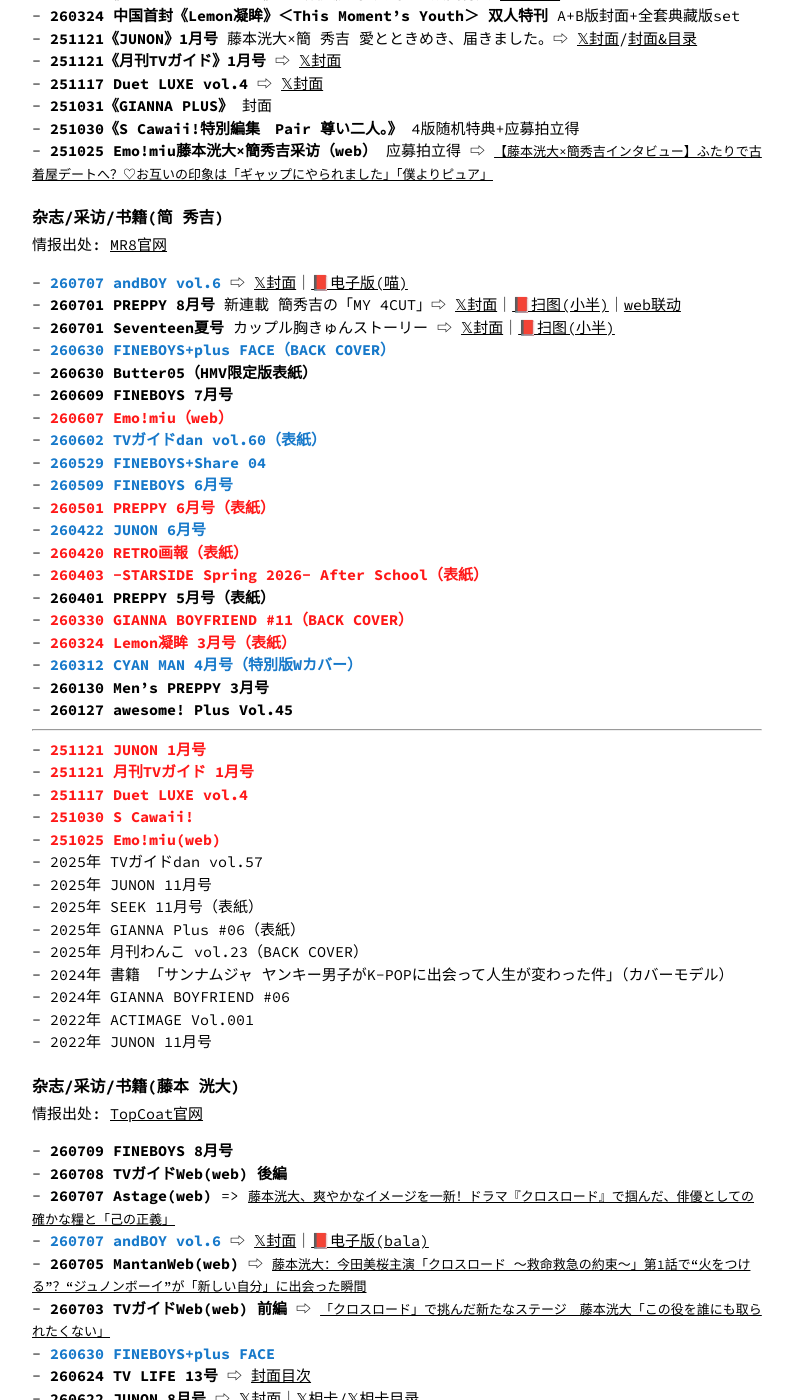
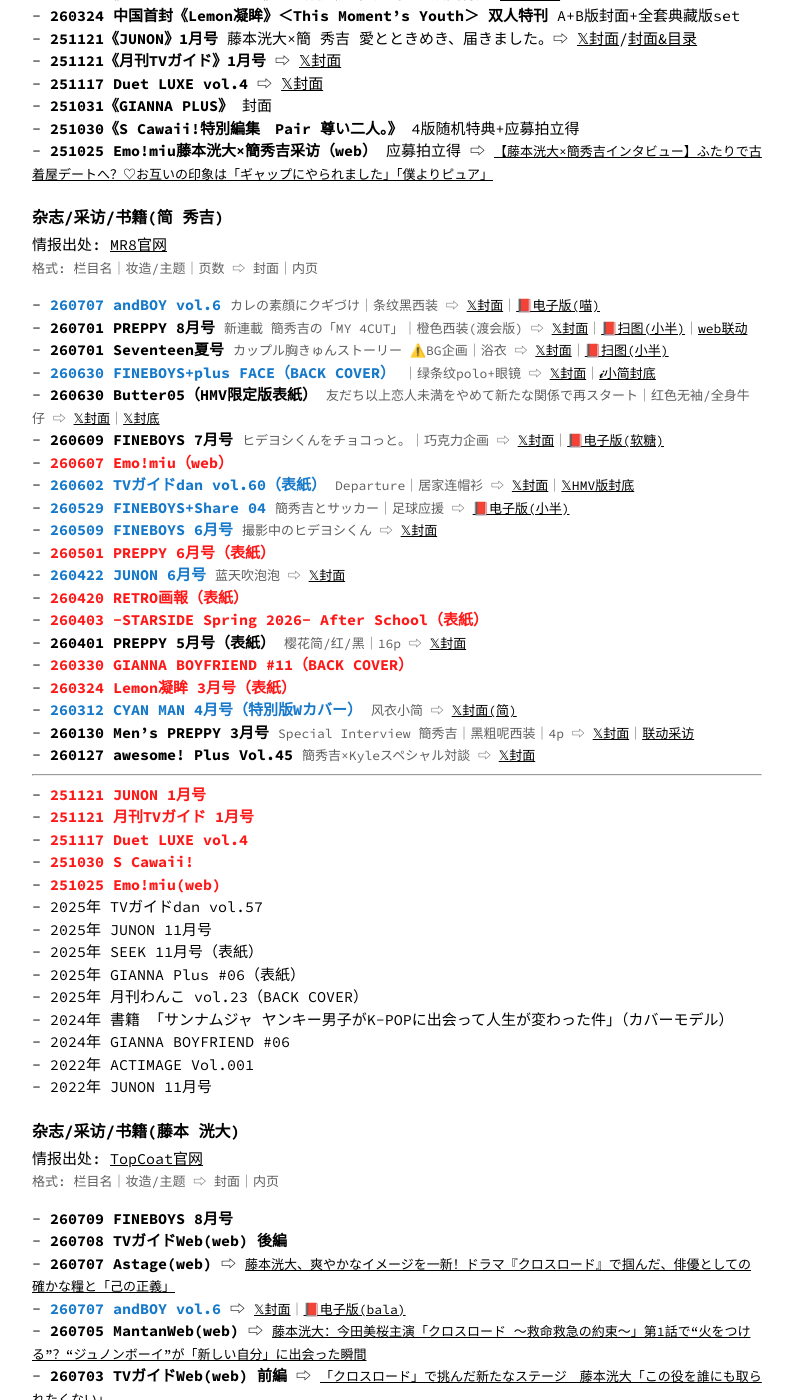
Before and after one commit to eri329/hidekou, a Jekyll site: the page built from category.md, in a window 1280 px wide and 1400 px high, scrolled down 809 px. Shown: the whole window, without its empty margins (243-1036 px from the left). Built offline with Jekyll 4.4.1, drawn with Linux system fonts in a browser that asks for light colours; comment, search, counter and statistics services are not loaded.

Commit message:
magazine update

```diff
--- a/category.md
+++ b/category.md
@@ -50,27 +50,29 @@ permalink: /category/
 {: #kan-magazine}
 
 情报出处: [MR8官网](https://mr8.jp/talent/%E7%B0%A1%E7%A7%80%E5%90%89/)
+<span>格式: 栏目名｜妆造/主题｜页数 ⇨ 封面｜内页</span>{: .text-small}
+<!-- <span> ⇨ </span>{: .text-small} -->
 
-* **260707 andBOY vol.6**{: .text-blue} ⇨ [𝕏封面](https://x.com/andboy_jp/status/2072249149676990599)｜[📕电子版(喵)](http://xhslink.com/o/84yFhSo4VAQ)
-* **260701 PREPPY 8月号** 新連載 簡秀吉の「MY 4CUT」⇨ [𝕏封面](https://x.com/preppy_magazine/status/2066460713368125449)｜[📕扫图(小半)](http://xhslink.com/o/6DVnG9ArKC2)｜[web联动](https://preppyweb.com/article/30542)
-* **260701 Seventeen夏号** カップル胸きゅんストーリー ⇨ [𝕏封面](https://x.com/SeventeenJP_mag/status/2072106685565702544)｜[📕扫图(小半)](http://xhslink.com/o/75zutaSZrNq)
-* **260630 FINEBOYS+plus FACE（BACK COVER）**{: .text-blue}
-* **260630 Butter05（HMV限定版表紙）**
-* **260609 FINEBOYS 7月号**
+* **260707 andBOY vol.6**{: .text-blue} <span>カレの素顔にクギづけ｜条纹黑西装 ⇨ [𝕏封面](https://x.com/andboy_jp/status/2072249149676990599)｜[📕电子版(喵)](http://xhslink.com/o/84yFhSo4VAQ)</span>{: .text-small}
+* **260701 PREPPY 8月号** <span>新連載 簡秀吉の「MY 4CUT」｜橙色西装(渡会版) ⇨ [𝕏封面](https://x.com/preppy_magazine/status/2066460713368125449)｜[📕扫图(小半)](http://xhslink.com/o/6DVnG9ArKC2)｜[web联动](https://preppyweb.com/article/30542)</span>{: .text-small}
+* **260701 Seventeen夏号** <span>カップル胸きゅんストーリー ⚠️BG企画｜浴衣 ⇨ [𝕏封面](https://x.com/SeventeenJP_mag/status/2072106685565702544)｜[📕扫图(小半)](http://xhslink.com/o/75zutaSZrNq)</span>{: .text-small}
+* **260630 FINEBOYS+plus FACE（BACK COVER）**{: .text-blue} <span>｜绿条纹polo+眼镜 ⇨ [𝕏封面](https://x.com/hinode_pub/status/2070107235414384994)｜[𝓲小简封底](https://www.instagram.com/p/DaAdGW9JiGT/)</span>{: .text-small}
+* **260630 Butter05（HMV限定版表紙）** <span>友だち以上恋人未満をやめて新たな関係で再スタート｜红色无袖/全身牛仔 ⇨ [𝕏封面](https://x.com/Auditionblue/status/2069742330542784768)｜[𝕏封底](https://x.com/Auditionblue/status/2069743589697921319)</span>{: .text-small}
+* **260609 FINEBOYS 7月号** <span>ヒデヨシくんをチョコっと。｜巧克力企画 ⇨ [𝕏封面](https://x.com/hinode_pub/status/2064132868310462598)｜[📕电子版(软糖)](http://xhslink.com/o/6r2QzTJl4nq)</span>{: .text-small}
 * **260607 Emo!miu（web）**{: .text-red}
-* **260602 TVガイドdan vol.60（表紙）**{: .text-blue}
-* **260529 FINEBOYS+Share 04**{: .text-blue}
-* **260509 FINEBOYS 6月号**{: .text-blue}
+* **260602 TVガイドdan vol.60（表紙）**{: .text-blue} <span>Departure｜居家连帽衫 ⇨ [𝕏封面](https://x.com/TVguidePERSON/status/2059183389496992182)｜[𝕏HMV版封底](https://x.com/TVguidePERSON/status/2059184041790980175)</span>{: .text-small}
+* **260529 FINEBOYS+Share 04**{: .text-blue} <span>簡秀吉とサッカー｜足球应援 ⇨ [📕电子版(小半)](http://xhslink.com/o/2dyRCZC3mAv)</span>{: .text-small}
+* **260509 FINEBOYS 6月号**{: .text-blue} <span>撮影中のヒデヨシくん ⇨ [𝕏封面](https://x.com/hinode_pub/status/2050175903460954559)</span>{: .text-small}
 * **260501 PREPPY 6月号（表紙）**{: .text-red}
-* **260422 JUNON 6月号**{: .text-blue}
+* **260422 JUNON 6月号**{: .text-blue} <span>蓝天吹泡泡 ⇨ [𝕏封面](https://x.com/junon_jp/status/2046136806685708565)</span>{: .text-small}
 * **260420 RETRO画報（表紙）**{: .text-red}
 * **260403 -STARSIDE Spring 2026- After School（表紙）**{: .text-red}
-* **260401 PREPPY 5月号（表紙）**
+* **260401 PREPPY 5月号（表紙）** <span>樱花简/红/黑｜16p ⇨ [𝕏封面](https://x.com/preppy_magazine/status/2023958811040502198)</span>{: .text-small}
 * **260330 GIANNA BOYFRIEND #11（BACK COVER）**{: .text-red}
 * **260324 Lemon凝眸 3月号（表紙）**{: .text-red}
-* **260312 CYAN MAN 4月号（特別版Wカバー）**{: .text-blue}
-* **260130 Men’s PREPPY 3月号**
-* **260127 awesome! Plus Vol.45**
+* **260312 CYAN MAN 4月号（特別版Wカバー）**{: .text-blue} <span> 风衣小简 ⇨ [𝕏封面(简)](https://x.com/CYANMANMAGAZINE/status/2023306422604476833)</span>{: .text-small}
+* **260130 Men’s PREPPY 3月号** <span> Special Interview 簡秀吉｜黑粗呢西装｜4p ⇨ [𝕏封面](https://x.com/MensPREPPY/status/2012004381089284252)｜[联动采访](https://preppyweb.com/article/13642) </span>{: .text-small}
+* **260127 awesome! Plus Vol.45** <span> 簡秀吉×Kyleスペシャル対談 ⇨ [𝕏封面](https://x.com/BP25th_awesome/status/2014947061503029580)</span>{: .text-small}
 
 ---
 * **251121 JUNON 1月号**{: .text-red}
@@ -92,16 +94,17 @@ permalink: /category/
 {: #kou-magazine}
 
 情报出处: [TopCoat官网](https://topcoat.co.jp/kodai_fujimoto/contents/schedule/magazine)
+<span>格式: 栏目名｜妆造/主题 ⇨ 封面｜内页</span>{: .text-small}
 
 * **260709 FINEBOYS 8月号**
 * **260708 TVガイドWeb(web) 後編**
-* **260707 Astage(web)** => <span>[藤本洸大、爽やかなイメージを一新！ドラマ『クロスロード』で掴んだ、俳優としての確かな糧と「己の正義」](https://www.astage-ent.com/drama/crossroad-fujimoto.html)</span>{: .text-small}
-* **260707 andBOY vol.6**{: .text-blue} ⇨ [𝕏封面](https://x.com/andboy_jp/status/2072249149676990599)｜[📕电子版(bala)](http://xhslink.com/o/7pQxWl8CzpH)
+* **260707 Astage(web)** ⇨ <span>[藤本洸大、爽やかなイメージを一新！ドラマ『クロスロード』で掴んだ、俳優としての確かな糧と「己の正義」](https://www.astage-ent.com/drama/crossroad-fujimoto.html)</span>{: .text-small}
+* **260707 andBOY vol.6**{: .text-blue} ⇨ <span>[𝕏封面](https://x.com/andboy_jp/status/2072249149676990599)｜[📕电子版(bala)](http://xhslink.com/o/7pQxWl8CzpH)</span>{: .text-small}
 * **260705 MantanWeb(web)** ⇨ <span>[藤本洸大：今田美桜主演「クロスロード ～救命救急の約束～」第1話で“火をつける”？“ジュノンボーイ”が「新しい自分」に出会った瞬間](https://mantan-web.jp/article/20260627dog00m200017000a.html)</span>{: .text-small}
 * **260703 TVガイドWeb(web) 前編** ⇨ <span>[「クロスロード」で挑んだ新たなステージ　藤本洸大「この役を誰にも取られたくない」](https://www.tvguide.or.jp/feature/feature-4994381/)</span>{: .text-small}
 * **260630 FINEBOYS+plus FACE**{: .text-blue}
-* **260624 TV LIFE 13号** ⇨ [封面目次](https://www.tvlife.jp/latest/793045)
-* **260622 JUNON 8月号** ⇨ [𝕏封面](https://x.com/JUNON_jp/status/2067880070925201671)｜[𝕏相卡](https://x.com/eprintservice/status/2068861528162369542)/[𝕏相卡目录](https://x.com/segadayo_nm/status/2068839954575438221)
+* **260624 TV LIFE 13号** ⇨ <span>[封面目次](https://www.tvlife.jp/latest/793045)</span>{: .text-small}
+* **260622 JUNON 8月号** ⇨ <span>[𝕏封面](https://x.com/JUNON_jp/status/2067880070925201671)｜[𝕏相卡](https://x.com/eprintservice/status/2068861528162369542)/[𝕏相卡目录](https://x.com/segadayo_nm/status/2068839954575438221)</span>{: .text-small}
 * **260610 推し楽！(web)** ⇨ <span>[藤本洸大が「クロスロード」で向き合う“決断”――正解のない芝居を模索する日々](https://fan.books.rakuten.co.jp/articles/8014)</span>{: .text-small}
 * **260607 Emo!miu（web）**{: .text-red}
 * **260604 S Cawaii!特別編集　マブ ～永遠の絆～（表紙）**
```
Also changed, not shown: drama.md (+2 -1 lines), flattened_timeline.md (+28 -4 lines), index.md (+17 -7 lines), solo.md (+2 -1 lines).
